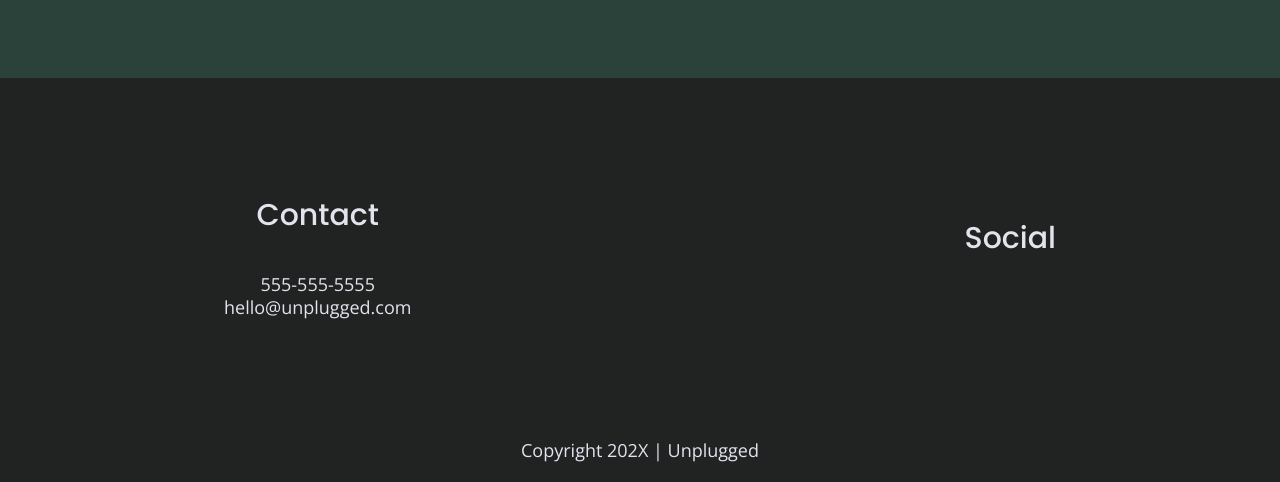
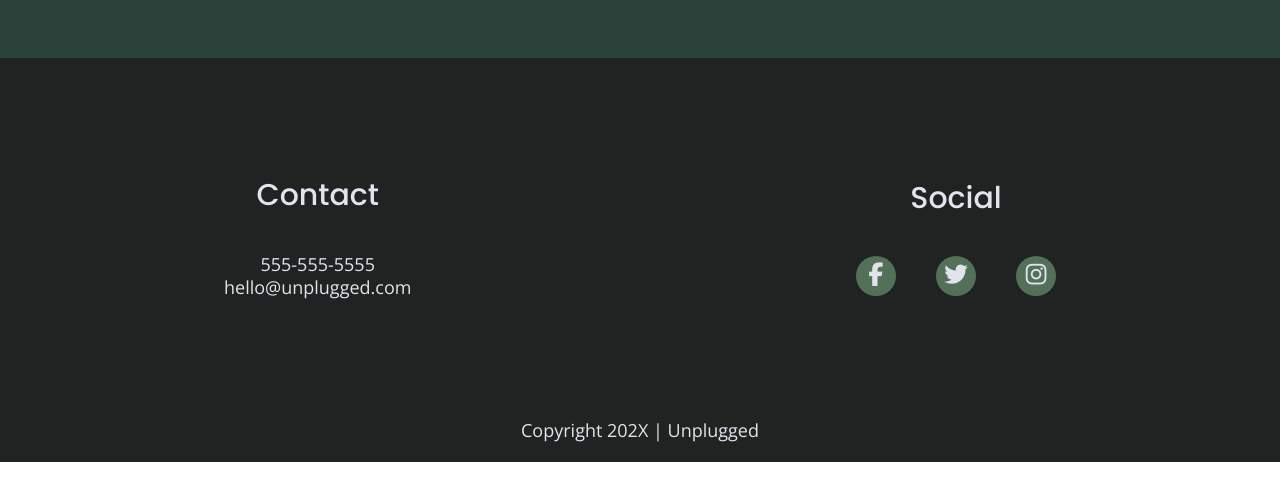
Before and after one commit to KelsiePaige/unplugged-project, a website built with Parcel: page index.html in a window 1280 px wide. Shown: the part 2505-2987 px from the top of the page. Built offline with nearby package versions, Linux system fonts and the light colour scheme.

Commit message:
Add social icons

```diff
--- a/css/main.css
+++ b/css/main.css
@@ -228,9 +228,17 @@ footer .social-icons {
 }
 
 footer .social-icons p {
+  background-color: #527158;
+  border-radius: 50%;
+  width: 40px;
+  height: 40px;
   display: flex;
   justify-content: center;
   align-items: center;
+}
+
+footer .social-icons p i {
+  font-size: 1.3125em;
 }
 
 footer .copyright {
@@ -601,6 +609,10 @@ input[type=button] {
     width: 62%;
   }
 
+  .features i {
+    margin-bottom: 30px;
+  }
+
   /* Reviews */
   .reviews article {
     display: flex;
@@ -640,6 +652,11 @@ input[type=button] {
   footer h4 {
     font-size: 1.5em;
     margin-bottom: 40px;
+  }
+
+  footer .social-icons {
+    width: 12.5em;
+    justify-content: space-between;
   }
 
   footer p {
--- a/index.html
+++ b/index.html
@@ -140,15 +140,11 @@
         <div class="social">
           <h4>Social</h4>
           <div class="social-icons">
-            <p>
-              <a href="https://www.facebook.com/" target="_blank"></a>
-            </p>
-            <p>
-              <a href="https://www.twitter.com/" target="_blank"></a>
-            </p>
-            <p>
-              <a href="https://www.instagram.com/" target="_blank"></a>
-            </p>
+            <p><a href="https://www.facebook.com/" target="_blank"><i class="fab fa-facebook-f"></i></a></p>
+
+            <p><a href="https://www.twitter.com/" target="_blank"><i class="fab fa-twitter"></i></a></p>
+
+            <p><a href="https://www.instagram.com/" target="_blank"><i class="fab fa-instagram"></i></a></p>
           </div>
         </div>
       </div> <!-- footer content ends -->
```
Also changed, not shown: about/index.html (+5 -9 lines), faq/index.html (+5 -9 lines).
